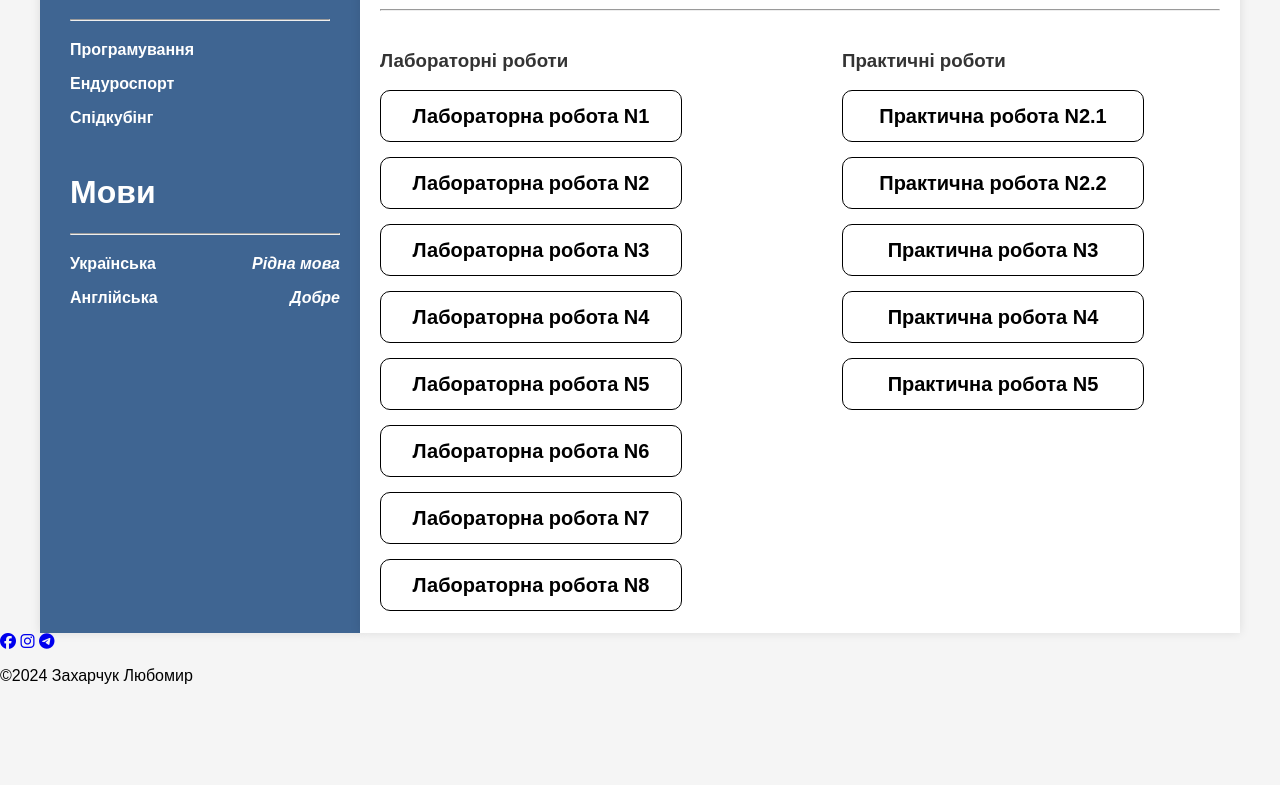
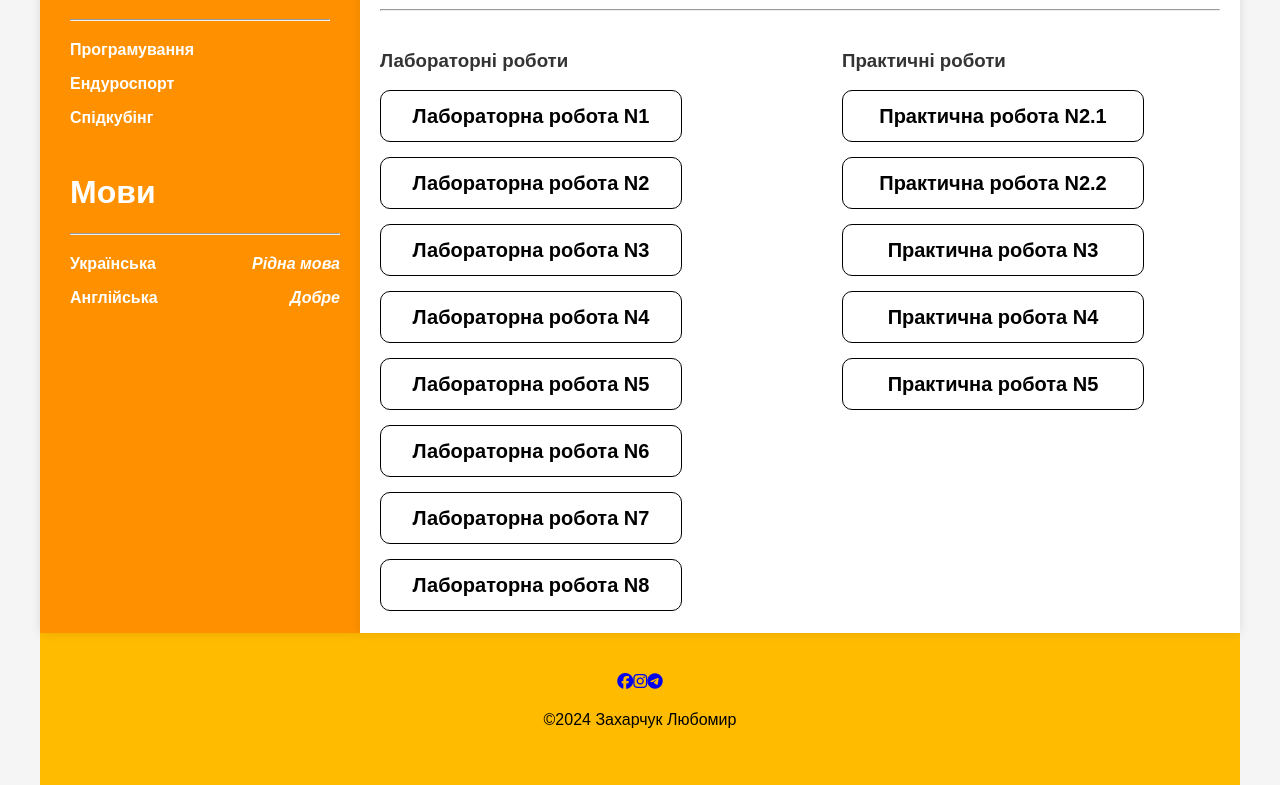
Before and after one commit to Blazerrrr04/blazerrrr04.github.com, a plain HTML site: page index.html in a window 1280 px wide. Shown: the part 717-1502 px from the top of the page. Before the commit the page ends 1418 px from the top, so only its background shows below. Drawn offline with Linux system fonts and the light colour scheme.

Commit message:
Update styles.css

```diff
--- a/styles.css
+++ b/styles.css
@@ -1,3 +1,4 @@
+
 body {
   font-family: Arial, sans-serif;
   margin: 0;
@@ -17,7 +18,7 @@ body {
 .left {
   width: 25%;
   padding: 20px;
-  background-color: #3F6592;
+  background-color: #ff9100;
   box-shadow: 0 0 10px rgba(0, 0, 0, 0.1);
   color: white;
 }
@@ -74,12 +75,12 @@ body {
 
 .work-container {
   display: flex;
-  justify-content: space-between;
+  justify-content: space-between; /* Рівномірно розподілити між собою */
 }
 
 .lab-work,
 .prac-work {
-  flex-basis: 45%;
+  flex-basis: 45%; /* Встановити ширину, щоб розділити простір */
 }
 
 hr {
@@ -123,6 +124,32 @@ hr {
 }
 
 .btn:hover {
-  background: #3F6592;
+  background: #ff9100;
   color: #fff;
 }
+
+.social-icons {
+  display: flex;
+  align-items: center; /* Вирівнює елементи вертикально */
+}
+
+.icons {
+  flex-grow: 1; /* Розтягує блок іконок на весь вільний простір */
+  display: flex;
+  justify-content: center; /* Вирівнює іконки по центру горизонтально */
+}
+
+.footer-container {
+  width: 1120px;
+  margin: 0 auto;
+  background-color: #ffbb00;
+  color: rgb(0, 0, 0);
+  padding: 40px;
+  display: flex;
+  flex-direction: column; /* Змінює напрямок розміщення на вертикальний */
+  align-items: center; /* Вирівнює по центру вертикально */
+}
+
+.footer-container .copyright {
+  margin-top: 20px; /* Додає відступ від іконок до копірайту */
+}
```
